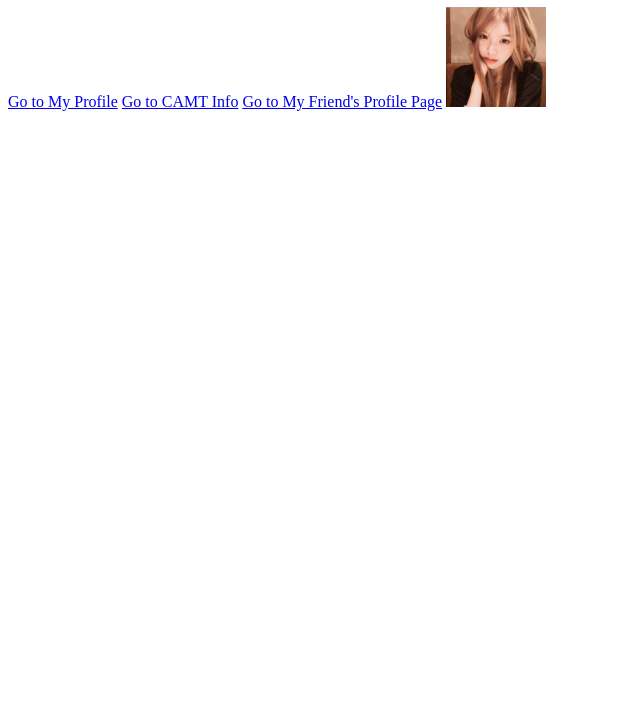
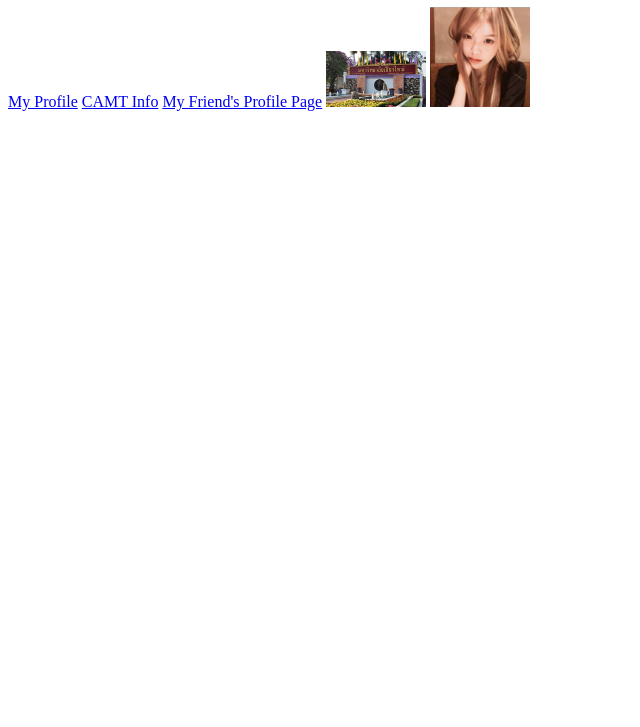
Before and after one commit to yanyan20232093/lab3-part3, a plain HTML site: page index.html in a window 1280 px wide. Shown: the part 73-800 px from the top of the page, without its empty margins (0-640 px from the left). Drawn offline with Linux system fonts and the light colour scheme.

Commit message:
feat: remove "To be continued" and add CAMT logo for v0.2 release

```diff
--- a/index.html
+++ b/index.html
@@ -6,15 +6,17 @@
 </head>
 <body>
     <h1>Welcome Home</h1>
-    <a href="profile.html">Go to My Profile</a>
+    <a href="profile.html">My Profile</a>
 
 
-    <a href="camt.html">Go to CAMT Info</a>
+    <a href="camt.html">CAMT Info</a>
 
-    <a href="friend.html">Go to My Friend's Profile Page</a>
+    <a href="friend.html">My Friend's Profile Page</a>
+
+    <img src="camt.png" alt="CAMT's photo" width="100">
 
 
-    <img src="Eloisa.jpg" alt="Vivian's photo" width="100">
+    <img src="Eloisa.jpg" alt="Eloisa's photo" width="100">
 
 </body>
 </html>
```
Also changed, not shown: camt.png (added).
